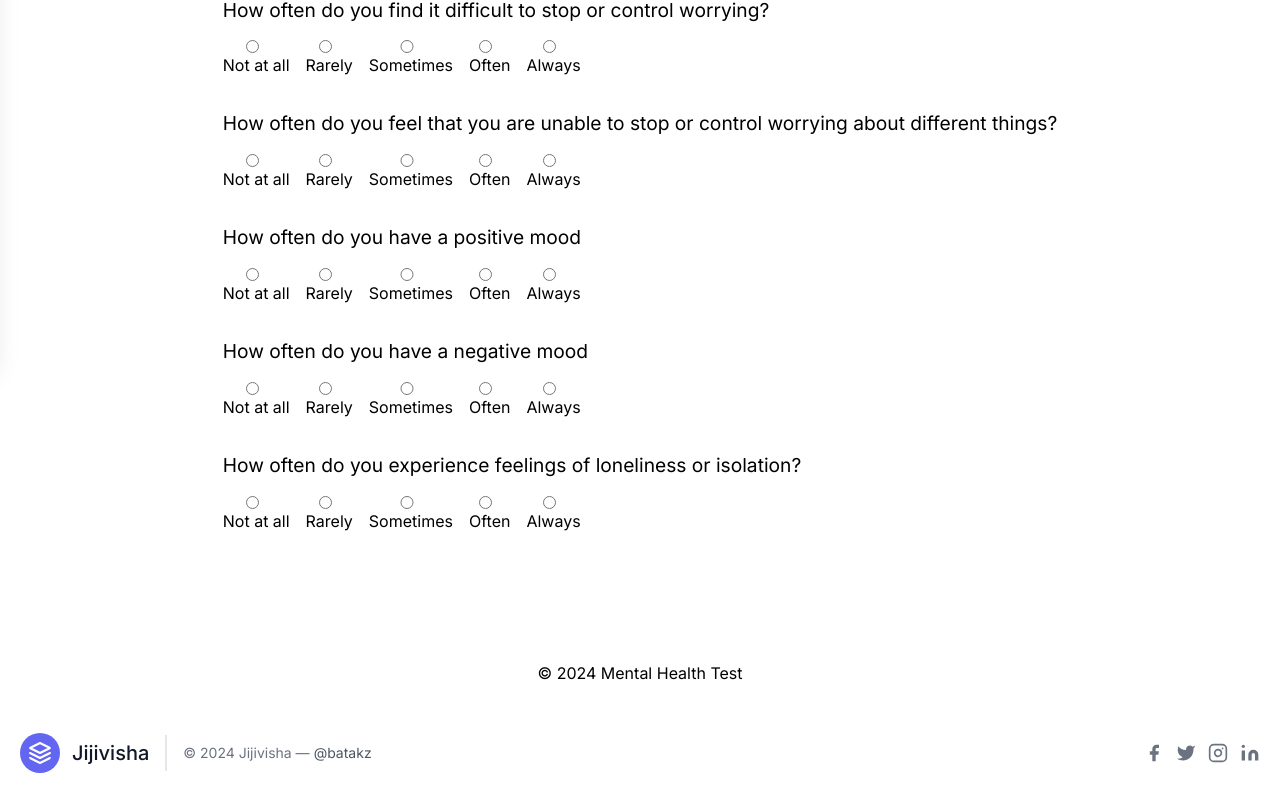
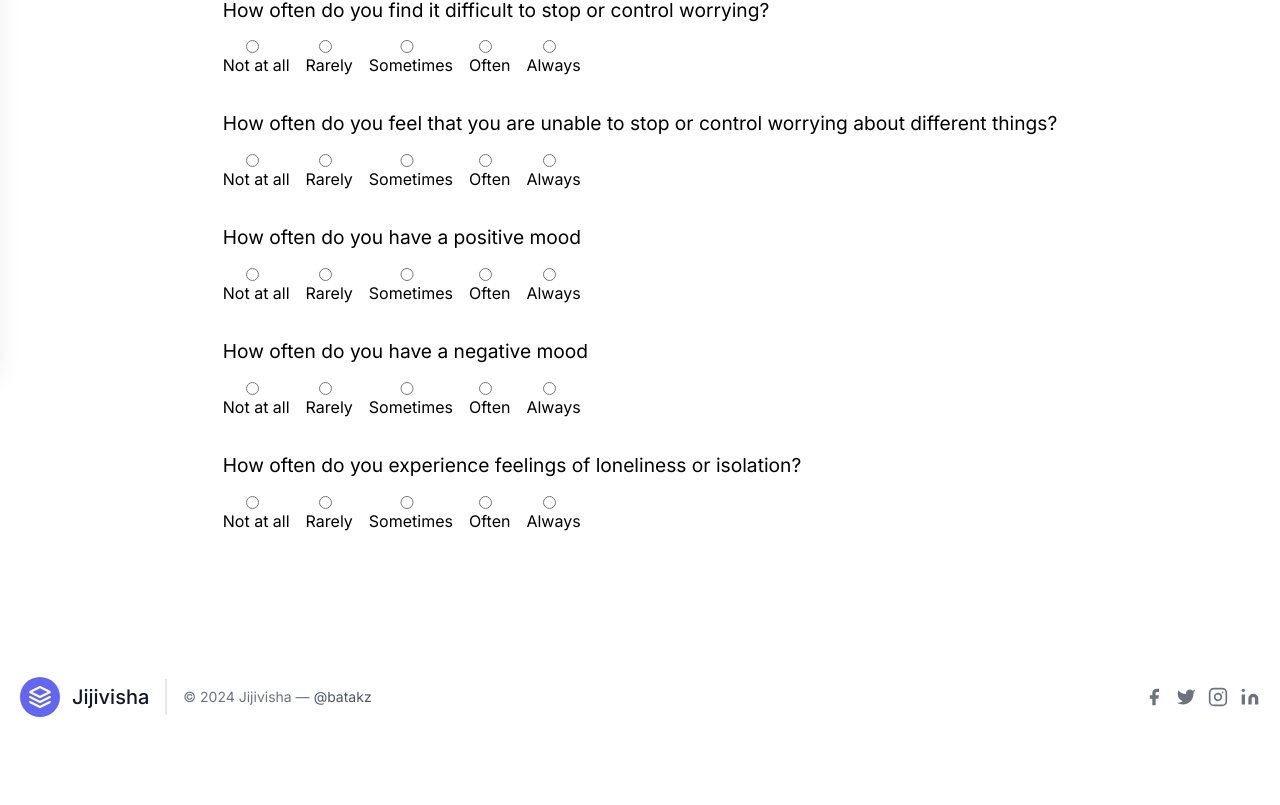
Before and after one commit to SwayamTakkamore/Batakz, a Next.js app in the folder frontend/: page /test in a window 1280 px wide. Shown: the part 440-1245 px from the top of the page. After the commit the page ends 1189 px from the top, so only its background shows below. Built offline with nearby package versions, Linux system fonts and the light colour scheme.

Commit message:
indirect

```diff
--- a/frontend/components/faram.tsx
+++ b/frontend/components/faram.tsx
@@ -61,10 +61,6 @@ export default function Faram() {
           ))}
         </form>
       </main>
-
-      <footer className={styles.footer}>
-        <p>© {new Date().getFullYear()} Mental Health Test</p>
-      </footer>
     </div>
   );
 }
```
